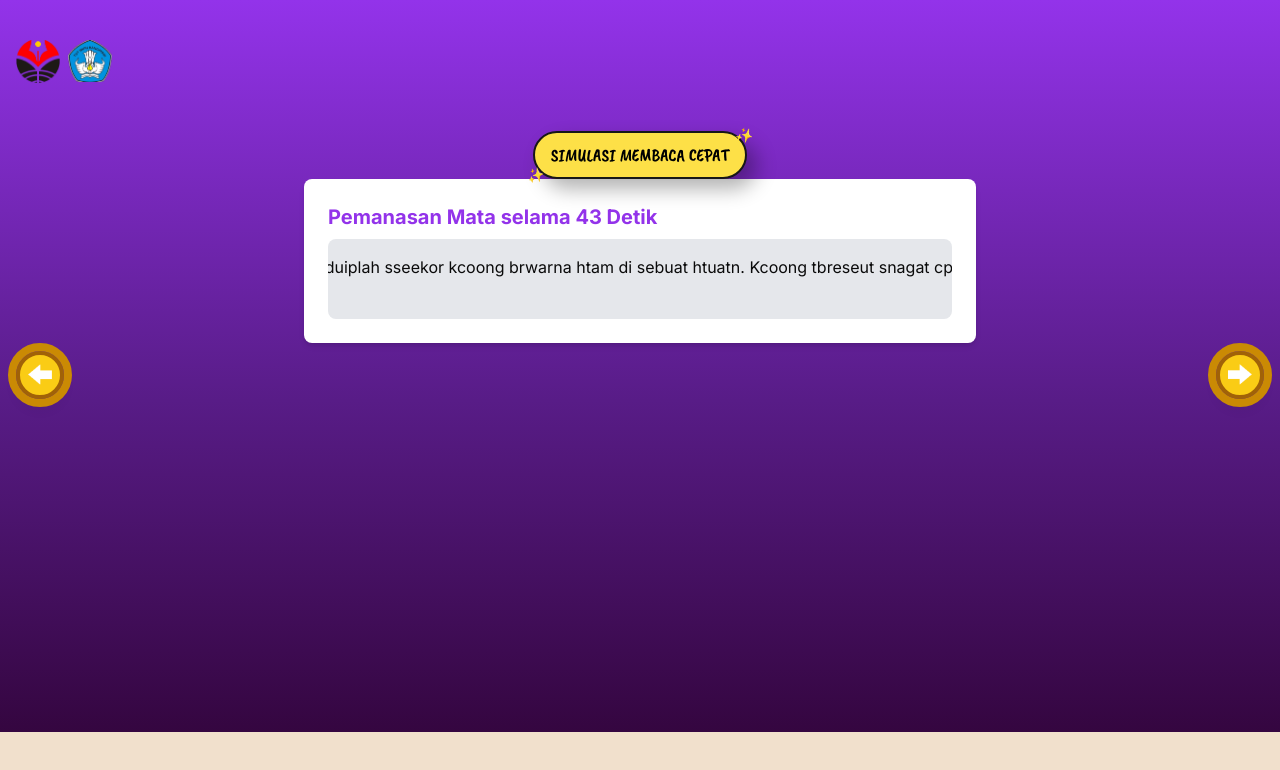
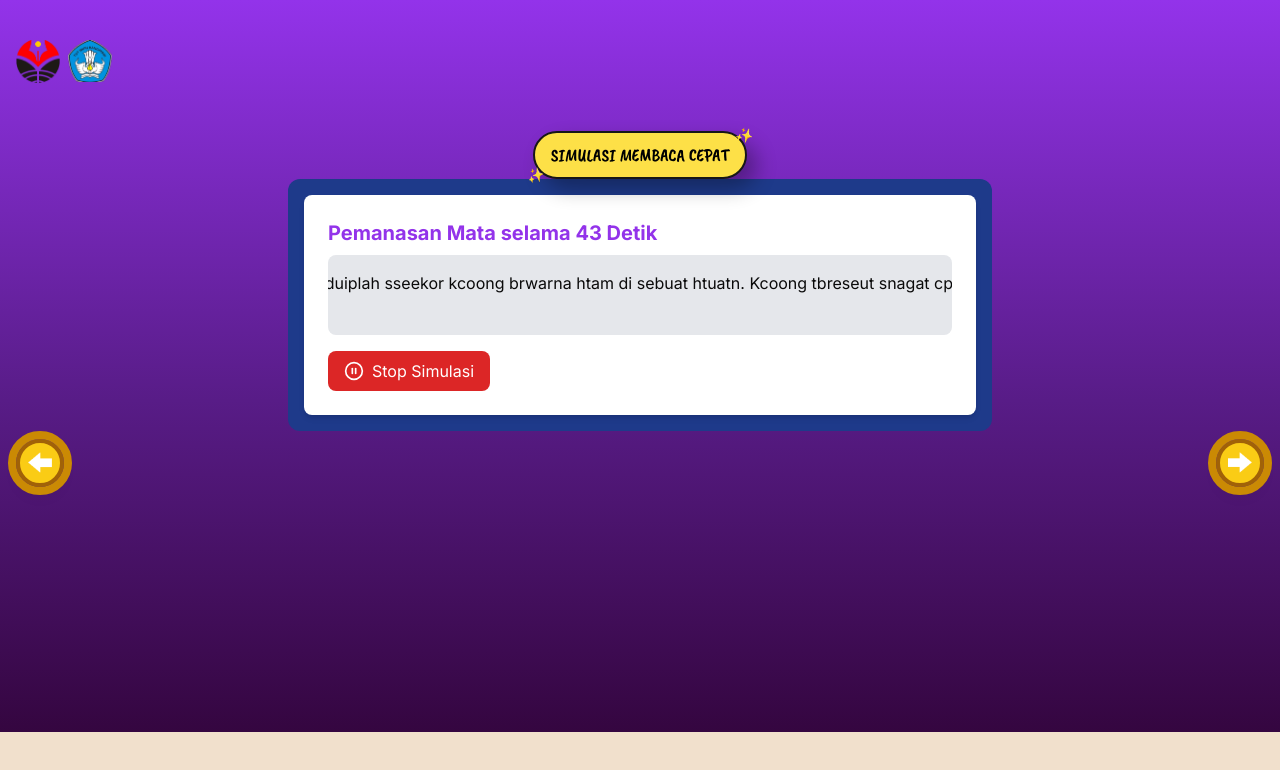
Before and after one commit to chndrwali/pemcet, a Next.js app: page /reading-simulation in a window 1280 px wide. Both pictures are taken after a click on the button "Mulai Simulasi". Shown: the top 770 px of the page. Built offline with nearby package versions, Linux system fonts and the light colour scheme; no server answers.

Commit message:
add: button cancel

```diff
--- a/app/(home)/reading-simulation/reading-simulation.tsx
+++ b/app/(home)/reading-simulation/reading-simulation.tsx
@@ -1,6 +1,7 @@
 'use client';
 
 import { ButtonNextPrevious } from '@/components/button-next-previous';
+import { PauseCircle } from 'lucide-react';
 import { useRouter } from 'next/navigation';
 import { useState, useEffect, useRef } from 'react';
 
@@ -45,8 +46,13 @@ export const FastReadingSimulation = () => {
     setTimeLeft(45);
   };
 
+  const handleStop = () => {
+    setIsRunning(false);
+  };
+
   return (
     <>
+      <div className="bg-blue-900 p-4 rounded-xl">
         <div className="bg-white shadow-md rounded-lg p-6 w-full max-w-2xl">
           {isRunning ? (
             <div>
@@ -65,6 +71,9 @@ export const FastReadingSimulation = () => {
                   kbijakannya.
                 </span>
               </div>
+              <button onClick={handleStop} className="flex items-center gap-2 px-4 py-2 bg-red-600 text-white font-medium rounded-lg hover:bg-red-700 transition duration-300 mt-4">
+                <PauseCircle size={20} /> Stop Simulasi
+              </button>
             </div>
           ) : (
             <div>
@@ -80,6 +89,7 @@ export const FastReadingSimulation = () => {
             </div>
           )}
         </div>
+      </div>
       <ButtonNextPrevious onClick={() => router.back()} isLeft={true} />
       <ButtonNextPrevious onClick={() => router.push('/reading-simulation')} isLeft={false} />
     </>
```
Lines whose indentation alone changed are shown as unchanged.
